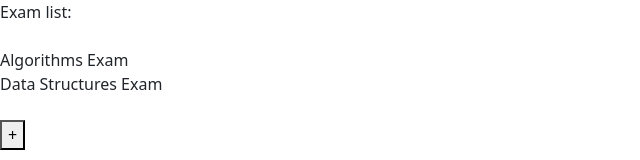
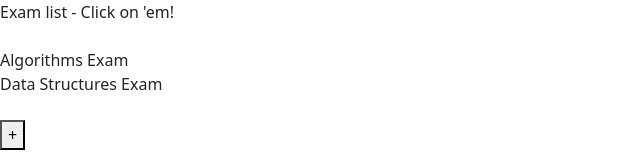
Before and after one commit to Lycanfloof/nextjs-test-manager, a Next.js app: page /menu in a window 1280 px wide. Shown: the top 160 px of the page, without its empty margins (0-640 px from the left). Built offline with nearby package versions, Linux system fonts and the light colour scheme.

Commit message:
Another tiny adjustment in UI

```diff
--- a/pages/menu.js
+++ b/pages/menu.js
@@ -6,7 +6,7 @@ export default function menu({ testdatabase }) {
         <div>
             <div>
                 <label>
-                    Exam list:
+                    Exam list - Click on 'em!
                 </label>
             </div>
             <br />
```
Also changed, not shown: pages/exams/[code].js (+6 -3 lines).
